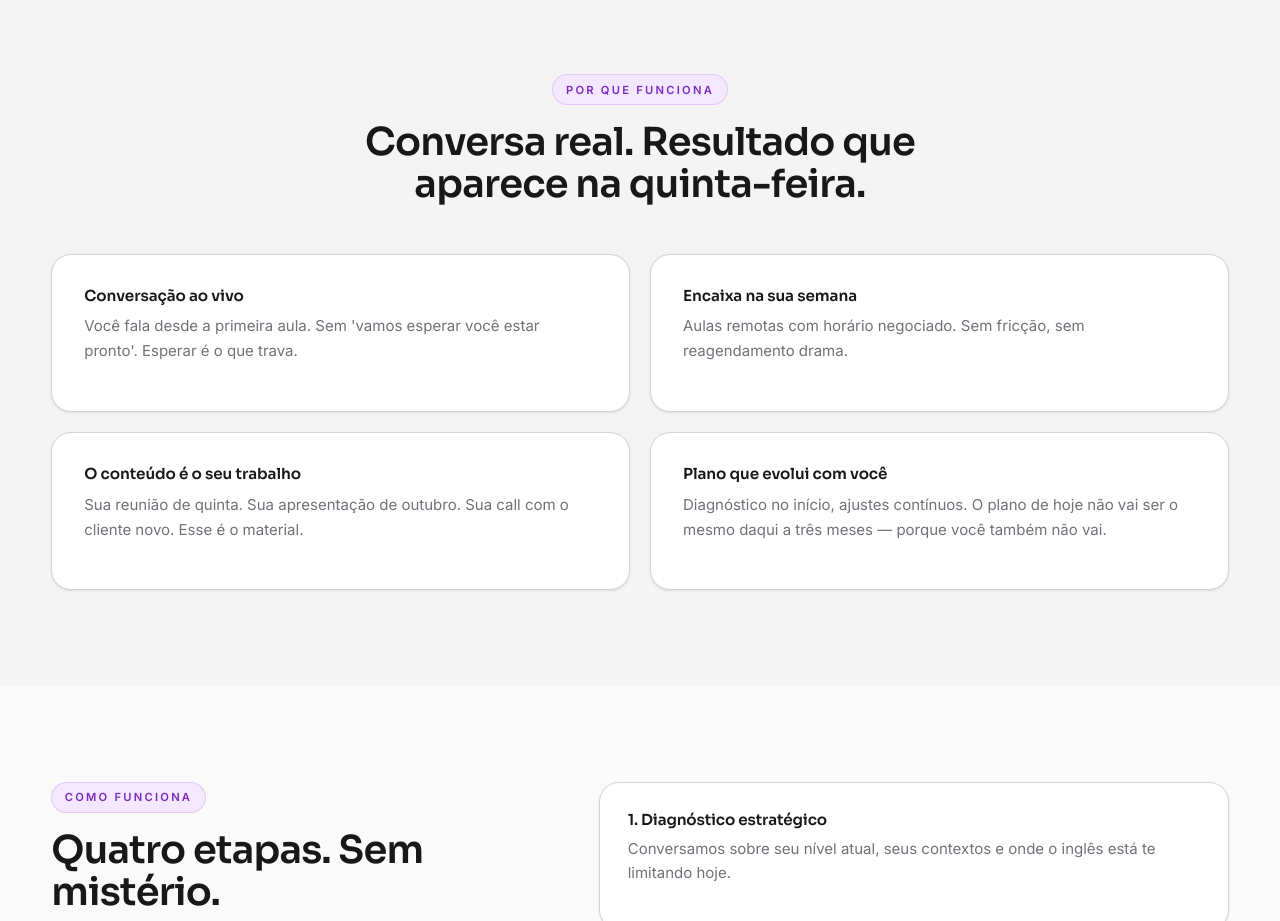
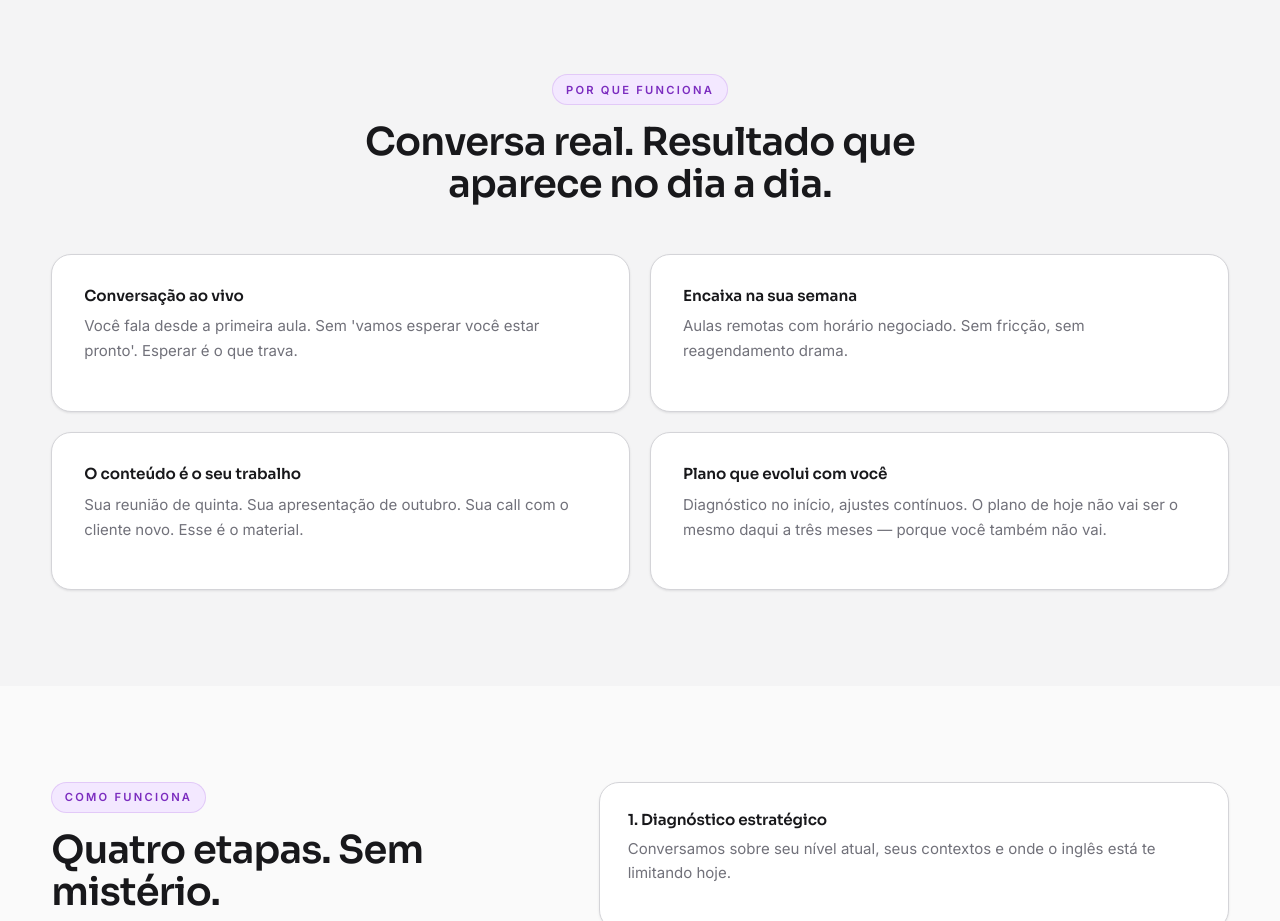
Before and after one commit to ebenersantos-dot/convo, a website: page index/01-inicio-convo.html in a window 1280 px wide. Shown: the part 780-1701 px from the top of the page. Drawn offline with Linux system fonts and the light colour scheme.

```diff
--- /dev/null
+++ b/App.js
@@ -0,0 +1 @@
+import React from 'react';
--- a/index/01-inicio-convo.html
+++ b/index/01-inicio-convo.html
@@ -88,7 +88,7 @@
             <div class="container">
                 <div class="section-head reveal">
                     <p class="eyebrow">POR QUE FUNCIONA</p>
-                    <h2>Conversa real. Resultado que aparece na quinta-feira.</h2>
+                    <h2>Conversa real. Resultado que aparece no dia a dia.</h2>
                 </div>
 
                 <div class="feature-grid">
```
Also changed, not shown: package.json (added, +24 -0 lines), img/00-foto-de-perfil-ebener 2.jpg, 1 other file.
